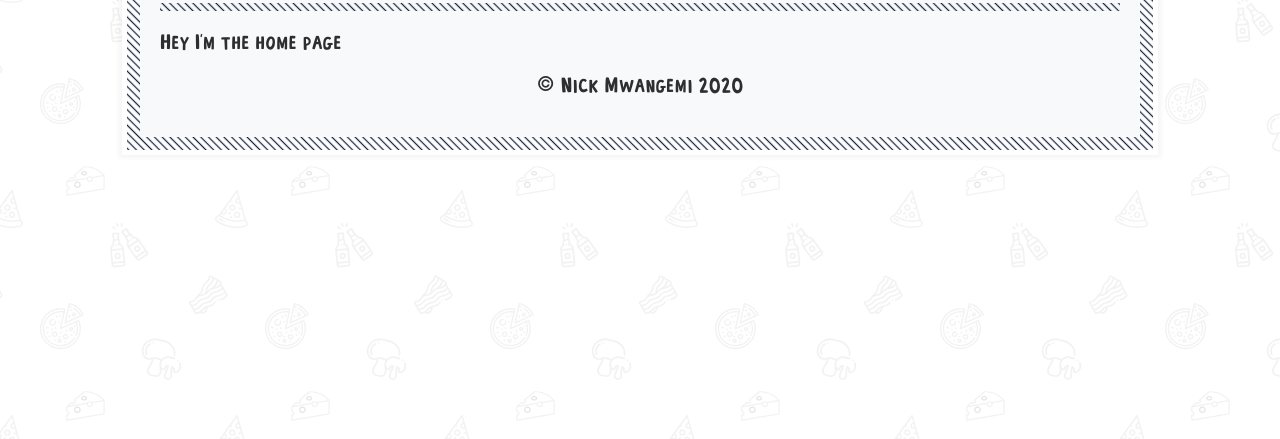
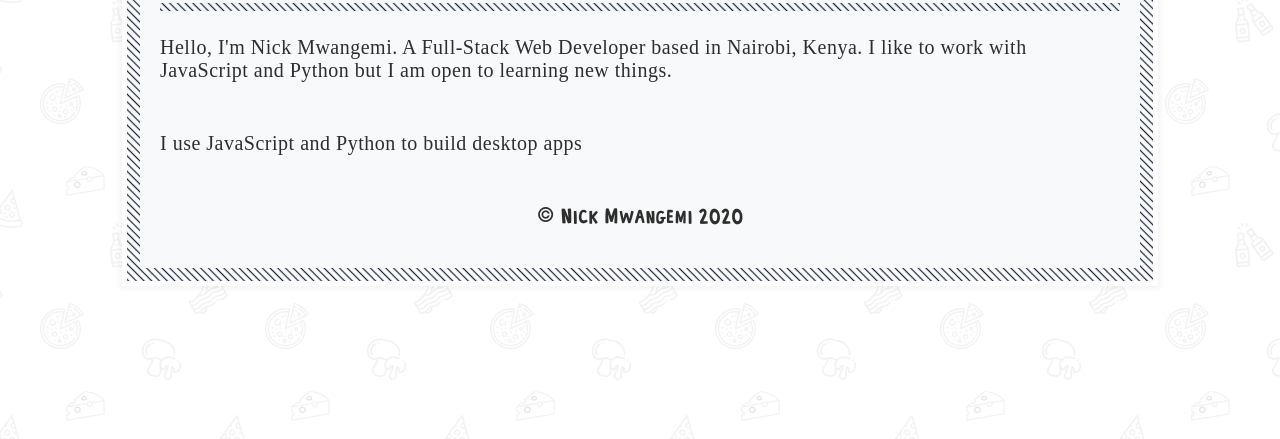
Before and after one commit to nickmwangemi/nickmwangemi.github.io, a Gatsby site in the folder gatsby/: page / in a window 1280 px wide. Shown: the part 361-800 px from the top of the page. Built offline with nearby package versions, Linux system fonts and the light colour scheme; Gatsby itself is replaced by a stand-in of ours.

Commit message:
Add home page content

```diff
--- a/gatsby/gatsby-config.js
+++ b/gatsby/gatsby-config.js
@@ -3,8 +3,6 @@ import dotenv from 'dotenv'
 dotenv.config({
 	path: '.env',
 })
-
-console.log(process.env.SANITY_PROJECT_ID)
 
 module.exports = {
 	pathPrefix: '/projects',
--- a/gatsby/package.json
+++ b/gatsby/package.json
@@ -12,7 +12,8 @@
     "serve": "gatsby serve",
     "clean": "gatsby clean",
     "netlify": "netlify dev",
-    "prebuild": "netlify-lambda install"
+    "prebuild": "netlify-lambda install",
+    "deploy": "gatsby build --prefix-paths && gh-pages -d public"
   },
   "eslintConfig": {
     "extends": [
@@ -53,6 +54,7 @@
     "eslint-plugin-react": "^7.20.6",
     "eslint-plugin-react-hooks": "^4.1.2",
     "esm": "^3.2.25",
+    "gh-pages": "^3.1.0",
     "prettier": "^2.1.1"
   },
   "repository": {
--- /dev/null
+++ b/gatsby/src/lib/useInterval.js
@@ -0,0 +1,24 @@
+// https://overreacted.io/making-setinterval-declarative-with-react-hooks/
+import React, { useState, useEffect, useRef } from 'react'
+
+function useInterval(callback, delay) {
+	const savedCallback = useRef()
+
+	// Remember the latest callback.
+	useEffect(() => {
+		savedCallback.current = callback
+	}, [callback])
+
+	// Set up the interval.
+	useEffect(() => {
+		function tick() {
+			savedCallback.current()
+		}
+		if (delay !== null) {
+			let id = setInterval(tick, delay)
+			return () => clearInterval(id)
+		}
+	}, [delay])
+}
+
+export default useInterval
--- a/gatsby/src/pages/index.js
+++ b/gatsby/src/pages/index.js
@@ -1,12 +1,35 @@
-import React from 'react'
-import Layout from '../components/Layout'
-import Nav from '../components/Nav'
+import React, { useState } from 'react'
+import styled from 'styled-components'
+import useInterval from '../lib/useInterval'
+
+const TagLine = styled.p`
+	font-family: 'Plex Bold';
+	margin-top: 25px;
+	margin-bottom: 50px;
+`
 
 const HomePage = () => {
+	const [text, setText] = useState('APIs')
+	const [count, setCount] = useState(0)
+
+	const topics = ['web apps', 'mobile apps', 'desktop apps', 'applications 🙌']
+
+	useInterval(() => {
+		if (count < topics.length) {
+			setText(topics[count])
+		}
+		setCount(count + 1)
+	}, 1500)
+
 	return (
 		<>
 			<hr />
-			<p>Hey I'm the home page</p>
+			<TagLine>
+				Hello, I'm Nick Mwangemi. A Full-Stack Web Developer based in Nairobi,
+				Kenya. I like to work with JavaScript and Python but I am open to
+				learning new things.
+			</TagLine>
+			<TagLine>I use JavaScript and Python to build {text}</TagLine>
 		</>
 	)
 }
```
Also changed, not shown: 1 other file.
